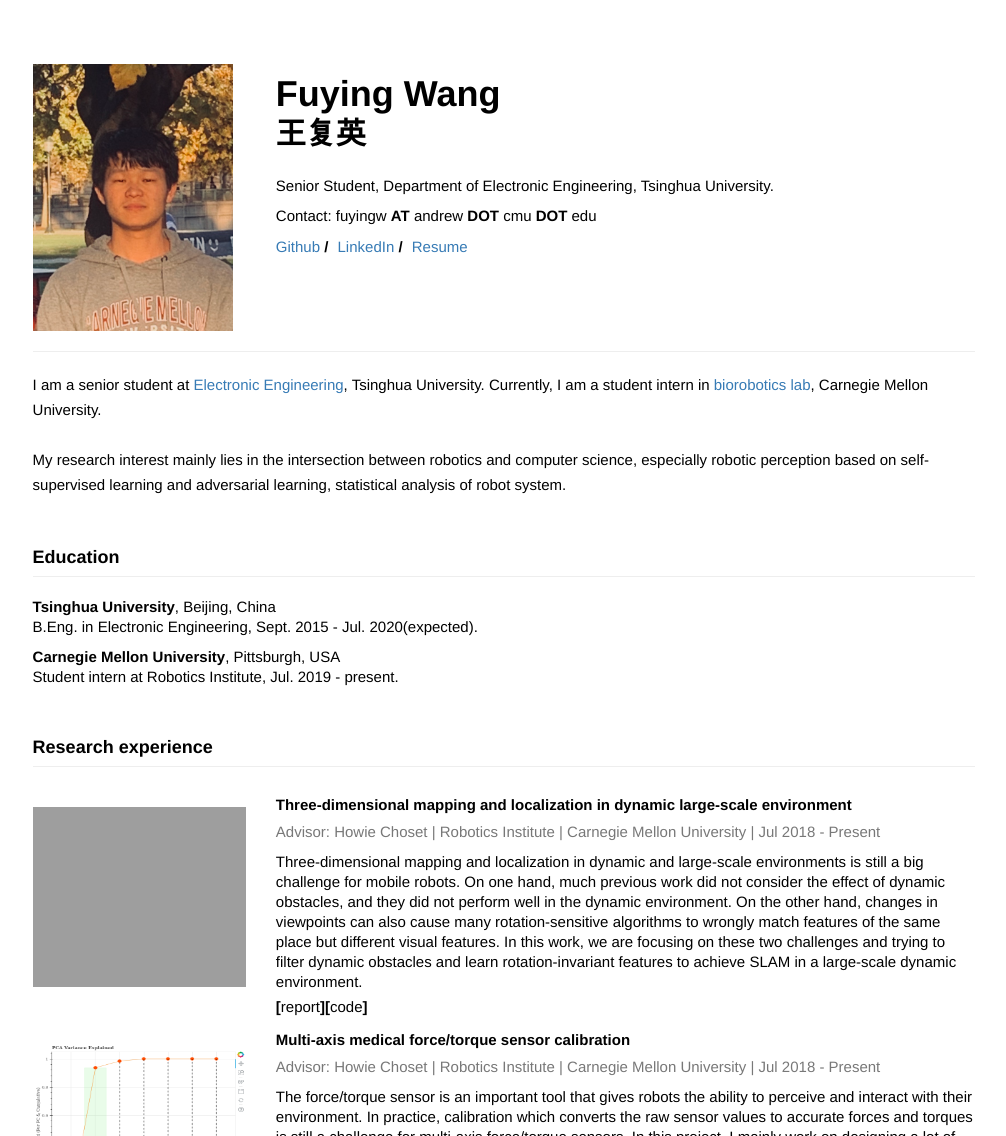
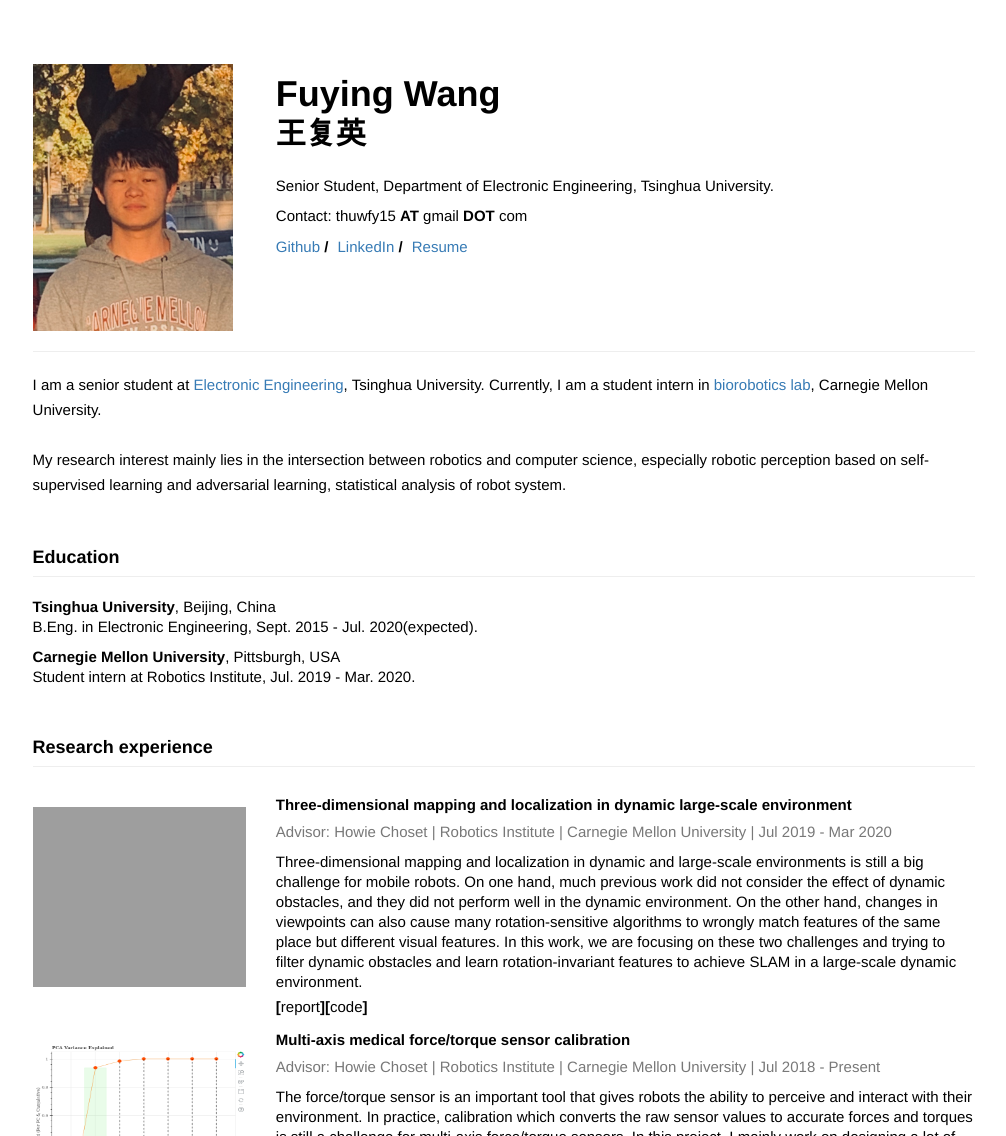
Before and after one commit to fuying-wang/fuying-wang.github.io, a plain HTML site: page index.html in a window 1280 px wide. Shown: the top 1136 px of the page, without its empty margins (136-1142 px from the left). Drawn offline with Linux system fonts and the light colour scheme; grey boxes are pictures that could not be loaded.

Commit message:
change time

```diff
--- a/index.html
+++ b/index.html
@@ -52,8 +52,7 @@
                         <h2 style="color:#000000;padding-top:0px;margin-bottom:10px;text-align:left"><strong>王复英</strong></h2>
                         <br>
                         <p style="color: #000000">Senior Student, Department of Electronic Engineering, Tsinghua University.</p>
-                        <!--p style="color: #000000">Office: Room 8-101, Rohm Building, </p-->
-                        <p style="color: #000000">Contact: fuyingw <strong>AT</strong> andrew <strong>DOT</strong> cmu <strong>DOT</strong> edu</p>
+                        <p style="color: #000000">Contact: thuwfy15 <strong>AT</strong> gmail <strong>DOT</strong> com </p>
 
                         <a href="https://github.com/fuying-wang" target="_blank" style="padding-top:10px;margin-bottom:20px;margin-left:0px">Github</a>
                         <a style="color: #000000"><strong>/</strong></a>
@@ -84,7 +83,7 @@
                         <br> B.Eng. in Electronic Engineering, Sept. 2015 - Jul. 2020(expected). </p>
 
                         <p style="color: #000000"><strong>Carnegie Mellon University</strong>, Pittsburgh, USA
-                        <br> Student intern at Robotics Institute, Jul. 2019 - present. </p>
+                        <br> Student intern at Robotics Institute, Jul. 2019 - Mar. 2020. </p>
                     </div>
                 </div>
 
@@ -108,7 +107,7 @@
 
                     <div class="col-md-9">
                         <h5><font color=#000000><div style="line-height:15px"><strong>Three-dimensional mapping and localization in dynamic large-scale environment</strong></div></font></h5>
-                        <p style="line-height:20px">Advisor: Howie Choset | Robotics Institute | Carnegie Mellon University | Jul 2018 - Present<br>
+                        <p style="line-height:20px">Advisor: Howie Choset | Robotics Institute | Carnegie Mellon University | Jul 2019 - Mar 2020<br>
                         </p>
                         <p style="line-height:20px;color: #000000"Three>Three-dimensional mapping and localization in dynamic and large-scale environments is still a big challenge for mobile robots. On one hand, much previous work did not consider the effect of dynamic obstacles, and they did not perform well in the dynamic environment. On the other hand, changes in viewpoints can also cause many rotation-sensitive algorithms to wrongly match features of the same place but different visual features. In this work, we are focusing on these two challenges and trying to filter dynamic obstacles and learn rotation-invariant features to achieve SLAM in a large-scale dynamic environment. </p>
                         <p style="line-height:10px;color: #000000"><strong>[</strong>report<strong>][</strong>code<strong>]</strong></p>
```
